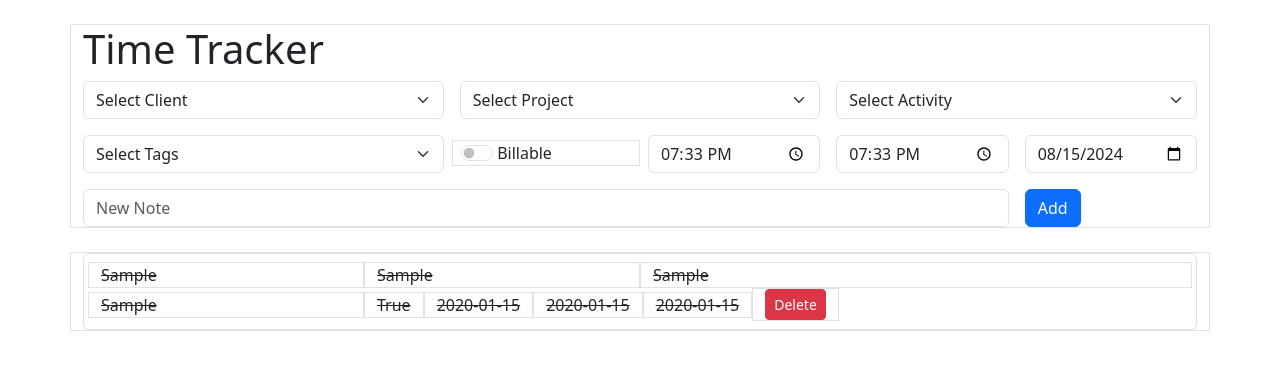
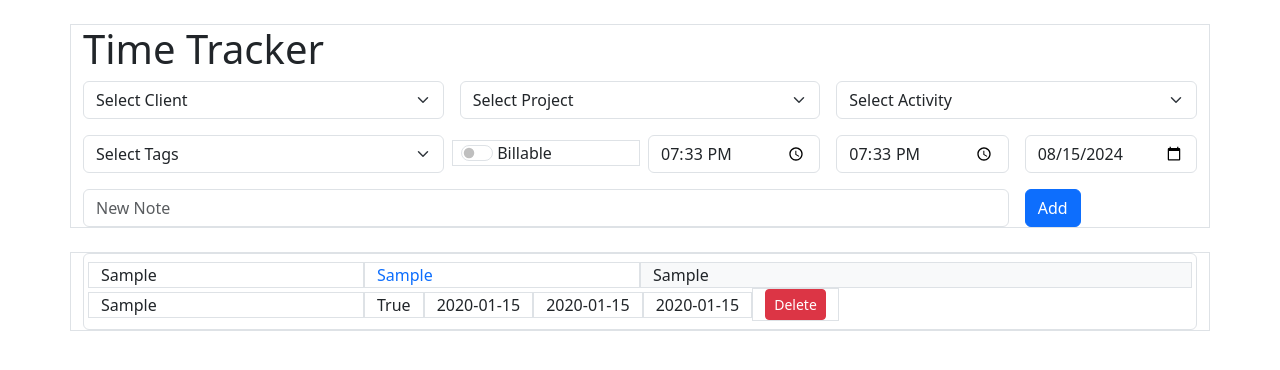
Before and after one commit to hello-dg/Time-Tracking, a Flask app: page / in a window 1280 px wide. Shown: the top 370 px of the page. Run offline with Flask 3, Linux system fonts and the light colour scheme; tables that the repository leaves empty hold one stand-in row (values such as "Sample post").

Commit message:
Remove line through style on history

```diff
--- a/templates/index.html
+++ b/templates/index.html
@@ -71,18 +71,18 @@
     <div class="container border mt-4">
         <ul class="list-group">
             {% for task in tasks %}
-                <li class="list-group-item align-items-center">
-                    <div class="row d-flex align-items-center">
-                        <div class="border col-3" style="text-decoration: {{ 'line-through' if task.done else 'none' }}"> {{ task.project }}</div>
-                        <div class="border col-3" style="text-decoration: {{ 'line-through' if task.done else 'none' }}">{{ task.client }}</div>
-                        <div class="border col-6" style="text-decoration: {{ 'line-through' if task.done else 'none' }}">{{ task.tags }}</div>
+                <li class="list-group-item">
+                    <div class="row align-items-center">
+                        <div class="border col-3">{{ task.project }}</div>
+                        <div class="border col-3 text-primary">{{ task.client }}</div>
+                        <div class="border col-6 bg-light justify-content-end">{{ task.tags }}</div>
                     </div>
                     <div class="row d-flex align-items-center">
-                        <div class="border col-3" style="text-decoration: {{ 'line-through' if task.done else 'none' }}">{{ task.task }}</div>
-                        <div class="border col-auto" style="text-decoration: {{ 'line-through' if task.done else 'none' }}">{{ task.billable }}</div>
-                        <div class="border col-auto" style="text-decoration: {{ 'line-through' if task.done else 'none' }}">{{ task.start_date }}</div>
-                        <div class="border col-auto" style="text-decoration: {{ 'line-through' if task.done else 'none' }}">{{ task.start_time }}</div>
-                        <div class="border col-auto" style="text-decoration: {{ 'line-through' if task.done else 'none' }}">{{ task.start_time }}</div>
+                        <div class="border col-3">{{ task.task }}</div>
+                        <div class="border col-auto">{{ task.billable }}</div>
+                        <div class="border col-auto">{{ task.start_date }}</div>
+                        <div class="border col-auto">{{ task.start_time }}</div>
+                        <div class="border col-auto">{{ task.start_time }}</div>
                         <div class="border col-auto">
                             <a href="{{ url_for('delete_task', task_id=task.id) }}" class="btn btn-danger btn-sm">Delete</a>
                         </div>
```
